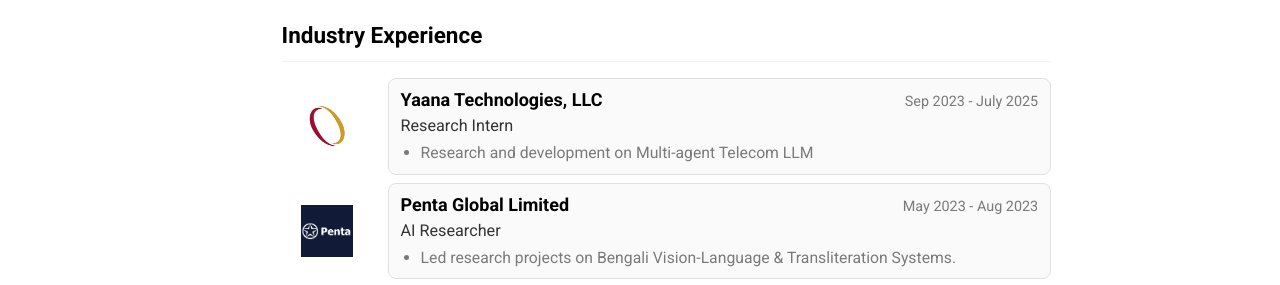
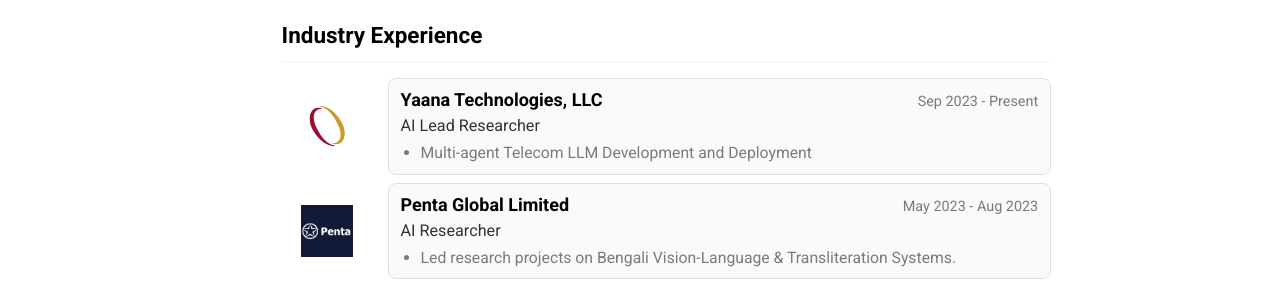
Before and after one commit to farhanishmam/farhanishmam.github.io, a Jekyll site: the page built from _pages/teaching.html, in a window 1280 px wide and 1130 px high. Shown: the part 607-892 px from the top of the window. Built offline with Jekyll 4.4.1, drawn with Linux system fonts in a browser that asks for light colours; some web fonts are replaced.

Commit message:
Update teaching.html

```diff
--- a/_pages/teaching.html
+++ b/_pages/teaching.html
@@ -191,12 +191,12 @@
         <div class="experience-content">
             <div class="experience-header">
                 <span class="experience-title">Yaana Technologies, LLC</span>
-                <span class="experience-date">Sep 2023 - July 2025</span>
+                <span class="experience-date">Sep 2023 - Present</span>
             </div>
-            <div class="experience-role">Research Intern</div>
+            <div class="experience-role">AI Lead Researcher</div>
             <div class="experience-details">
                 <ul>
-                    <li>Research and development on Multi-agent Telecom LLM</li>
+                    <li>Multi-agent Telecom LLM Development and Deployment</li>
                 </ul>
             </div>
         </div>
```
